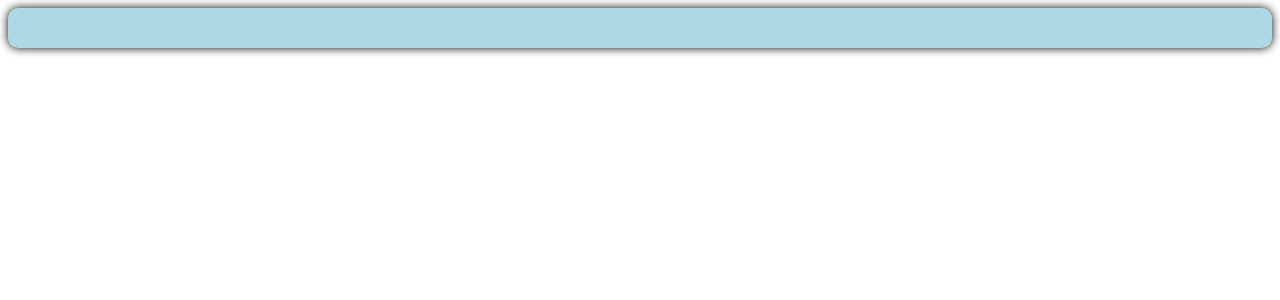
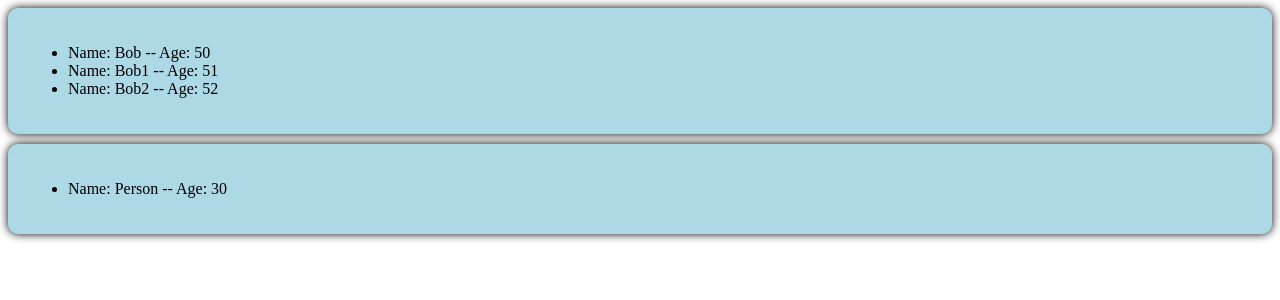
Before and after one commit to KickaStone/hello_vue3, a Vue app: page / in a window 1280 px wide. Shown: the top 300 px of the page. Built offline with nearby package versions, Linux system fonts and the light colour scheme.

Commit message:
P25: Use Props

```diff
--- a/src/App.vue
+++ b/src/App.vue
@@ -1,9 +1,17 @@
 <script lang="ts" setup name="App">
   import Person from "./components/Person.vue";
+  import {reactive} from "vue";
+  import type {Persons} from "./types";
 
+  let personList = reactive<Persons>([
+    {id: 'safdj', name:'Bob', age:50},
+    {id: 'safdjsd', name:'Bob1', age:51},
+    {id: 'safdjqwe', name:'Bob2', age:52, gender: 'Male'}, // gender?
+  ]);
 </script>
 <template>
-  <Person ref='person'/>
+  <Person a="data" :list="personList"/>
+  <Person />
 </template>
 
 <style scoped>
--- a/src/components/Person.vue
+++ b/src/components/Person.vue
@@ -1,30 +1,37 @@
 <template>
   <div class="person">
-
+    <ul>
+      <li v-for="person in list" :key="person.id">
+        Name: {{ person.name }} -- Age: {{ person.age }}
+      </li>
+    </ul>
   </div>
 </template>
 
 <script lang="ts" setup name="Person">
-  import {type Person, type Persons} from "../types"
-  import {reactive} from "vue";
-  // let person: Person = {id: 'safdj', name:'Bob', age:50}
+  import {Persons} from "../types";
+  // defineProps(['a', 'personList']);
+  // let data = defineProps(['a', 'list'])
 
-  // let personList: Person[] = [ // ok
-  // let personList: Array<Person> = [  // also ok
-  // let personList: Persons = reactive([
-  //   {id: 'safdj', name:'Bob', age:50},
-  //   {id: 'safdjsd', name:'Bob1', age:51},
-  //   {id: 'safdjqwe', name:'Bob2', age:52}
-  // ]);
+  // receive + type
+  // let data = defineProps<{list: Persons}>();
 
-  let personList = reactive<Persons>([
-    {id: 'safdj', name:'Bob', age:50},
-    {id: 'safdjsd', name:'Bob1', age:51},
-    {id: 'safdjqwe', name:'Bob2', age:52, gender: 'Male'}, // gender?
-  ]);
-  console.log(personList);
+  // receive + type + optional
+  // let data = defineProps<{list?: Persons}>();
 
+  // receive + type + optional + default value
+  let data = withDefaults(defineProps<{list?: Persons, a?:string}>(), {
+    list:()=>[ // Person[]
+      {
+        id: 'retakjsldf',
+        name: "Person",
+        age: 30
+      }
+    ]
+  })
 
+  console.log(data["list"])
+  console.log(data["a"])
 </script>
 
 <style lang="css" scoped>
@@ -33,6 +40,7 @@
   box-shadow: 0 0 10px;
   border-radius: 10px;
   padding: 20px;
+  margin-bottom: 10px;
 }
 button{
   margin: 0 5px
```
